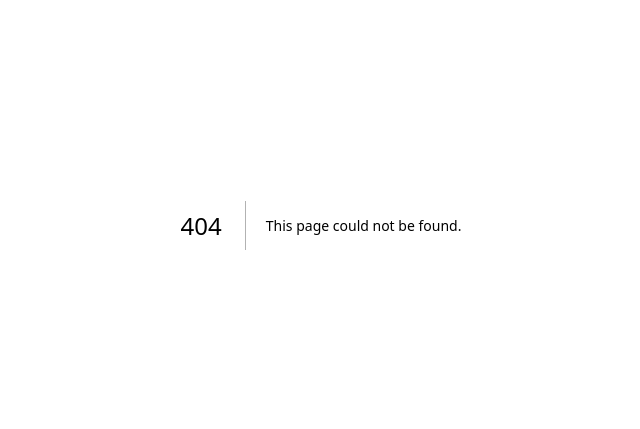
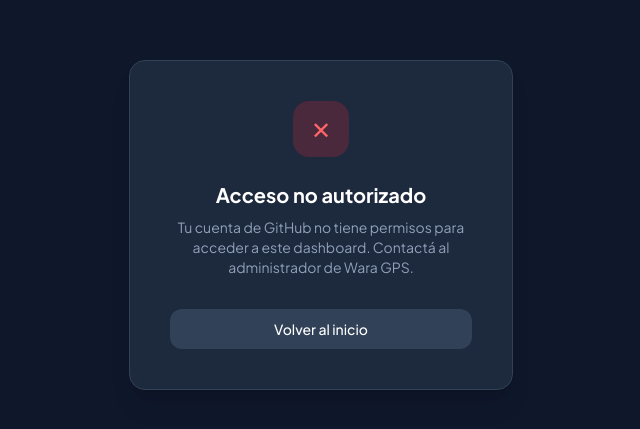
Before and after one commit to drabines-bit/Wara-Dashboard, a Next.js app: page /unauthorized in a window 1280 px wide. Before the commit this address had no page. Shown: the part 175-604 px from the top of the page, without its empty margins (319-959 px from the left). Built offline with nearby package versions, Linux system fonts and the light colour scheme.

Commit message:
feat: restringir acceso por lista de emails autorizados

```diff
--- /dev/null
+++ b/app/unauthorized/page.js
@@ -0,0 +1,25 @@
+"use client";
+import { signOut } from "next-auth/react";
+
+export default function UnauthorizedPage() {
+  return (
+    <div className="min-h-screen bg-slate-900 flex items-center justify-center p-4">
+      <div className="bg-slate-800 rounded-2xl p-10 w-full max-w-sm shadow-xl border border-slate-700 text-center">
+        <div className="w-14 h-14 bg-red-500/20 rounded-2xl flex items-center justify-center mx-auto mb-6">
+          <span className="text-red-400 text-2xl">✕</span>
+        </div>
+        <h1 className="text-white font-bold text-xl mb-2">Acceso no autorizado</h1>
+        <p className="text-slate-400 text-sm mb-8">
+          Tu cuenta de GitHub no tiene permisos para acceder a este dashboard.
+          Contactá al administrador de Wara GPS.
+        </p>
+        <button
+          onClick={() => signOut({ callbackUrl: "/login" })}
+          className="w-full bg-slate-700 hover:bg-slate-600 text-white font-medium py-2.5 px-4 rounded-xl transition text-sm"
+        >
+          Volver al inicio
+        </button>
+      </div>
+    </div>
+  );
+}
--- /dev/null
+++ b/middleware.js
@@ -0,0 +1,35 @@
+import { withAuth } from "next-auth/middleware";
+import { NextResponse } from "next/server";
+
+export default withAuth(
+  function middleware(req) {
+    const { pathname } = req.nextUrl;
+    const { token } = req.nextauth;
+
+    const adminEmails = process.env.ADMIN_EMAILS?.split(",").map(e => e.trim()) || [];
+    const viewerEmails = process.env.VIEWER_EMAILS?.split(",").map(e => e.trim()) || [];
+    const allowedEmails = [...adminEmails, ...viewerEmails];
+
+    // Si el email no está en ninguna lista autorizada → sin acceso
+    if (!token?.email || !allowedEmails.includes(token.email)) {
+      return NextResponse.redirect(new URL("/unauthorized", req.url));
+    }
+
+    // Rutas de admin → solo adminEmails
+    if (pathname.startsWith("/admin")) {
+      if (!adminEmails.includes(token.email)) {
+        return NextResponse.redirect(new URL("/dashboard", req.url));
+      }
+    }
+
+    return NextResponse.next();
+  },
+  {
+    callbacks: { authorized: ({ token }) => !!token },
+    pages: { signIn: "/login" },
+  }
+);
+
+export const config = {
+  matcher: ["/dashboard/:path*", "/admin/:path*"],
+};
```
